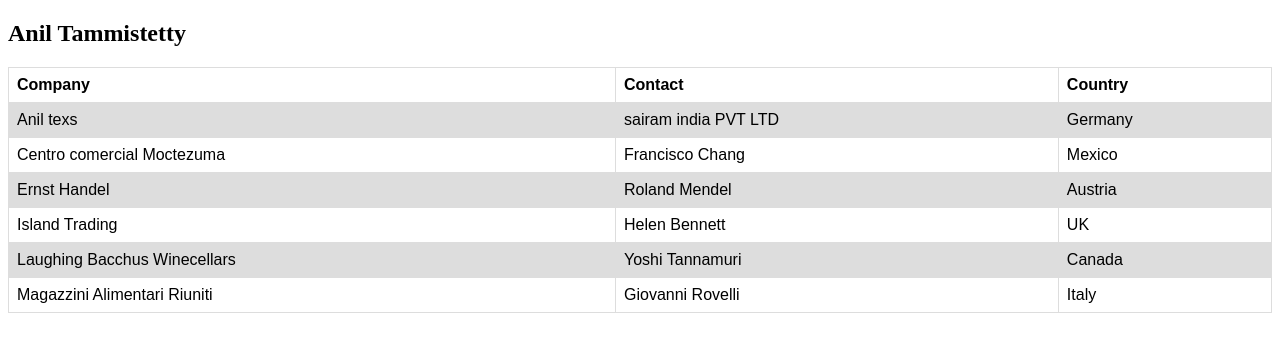
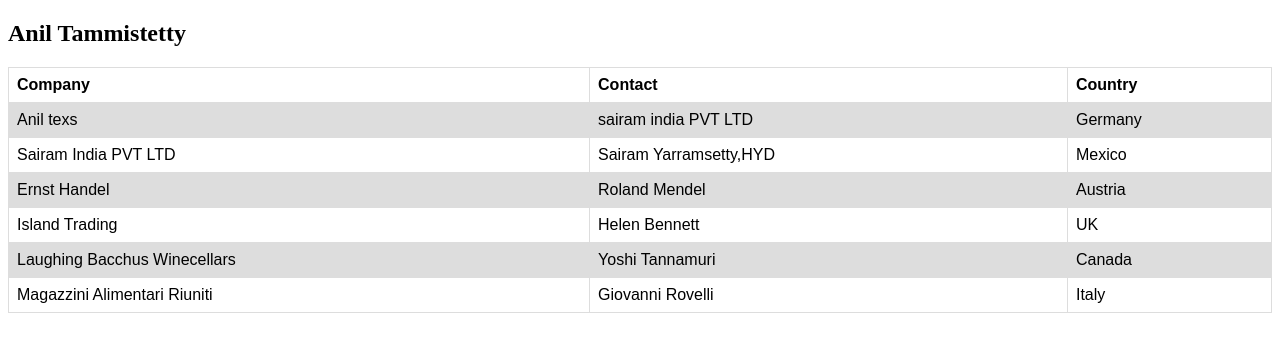
Before and after one commit to ysairam47/MyTestProject, a plain HTML site: page index.html in a window 1280 px wide. Drawn offline with Linux system fonts and the light colour scheme.

Commit message:
Update index.html

```diff
--- a/index.html
+++ b/index.html
@@ -35,8 +35,8 @@ tr:nth-child(even) {
     <td>Germany</td>
   </tr>
   <tr>
-    <td>Centro comercial Moctezuma</td>
-    <td>Francisco Chang</td>
+    <td>Sairam India PVT LTD</td>
+    <td>Sairam Yarramsetty,HYD</td>
     <td>Mexico</td>
   </tr>
   <tr>
```
